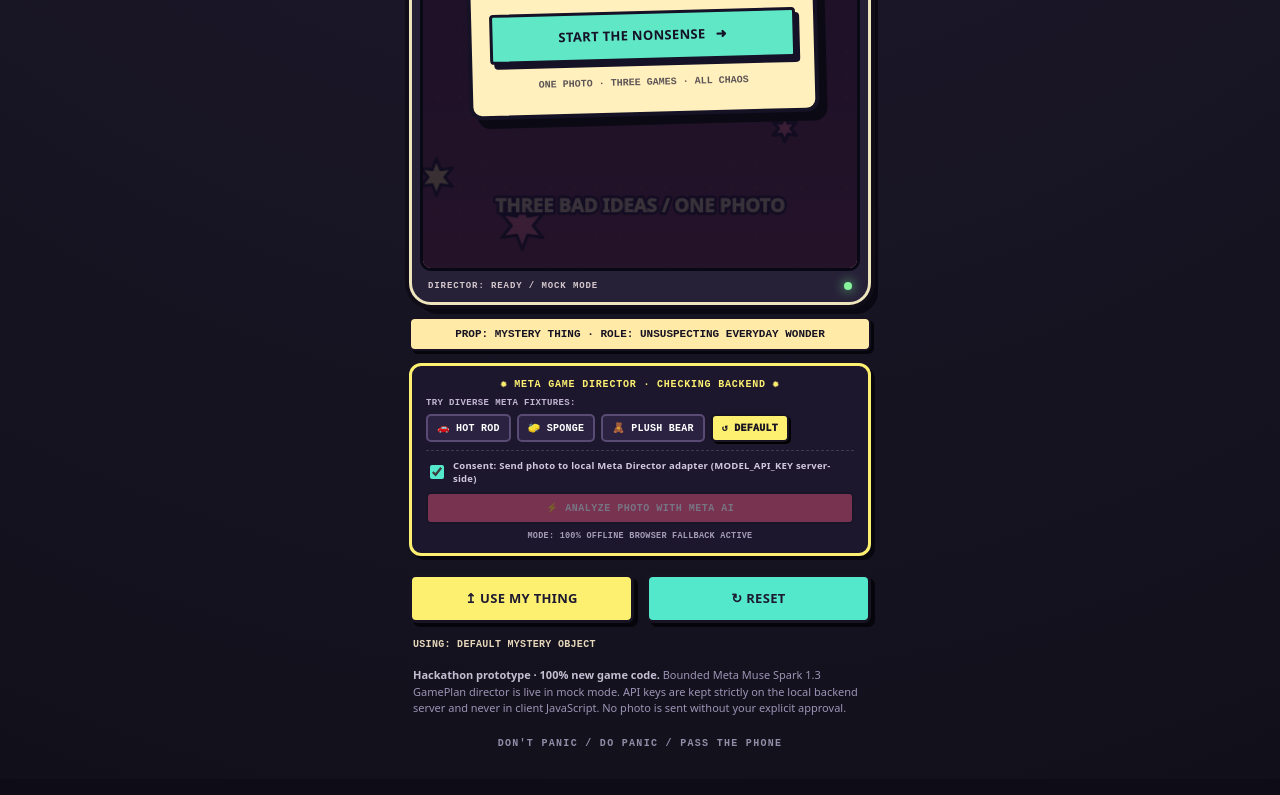
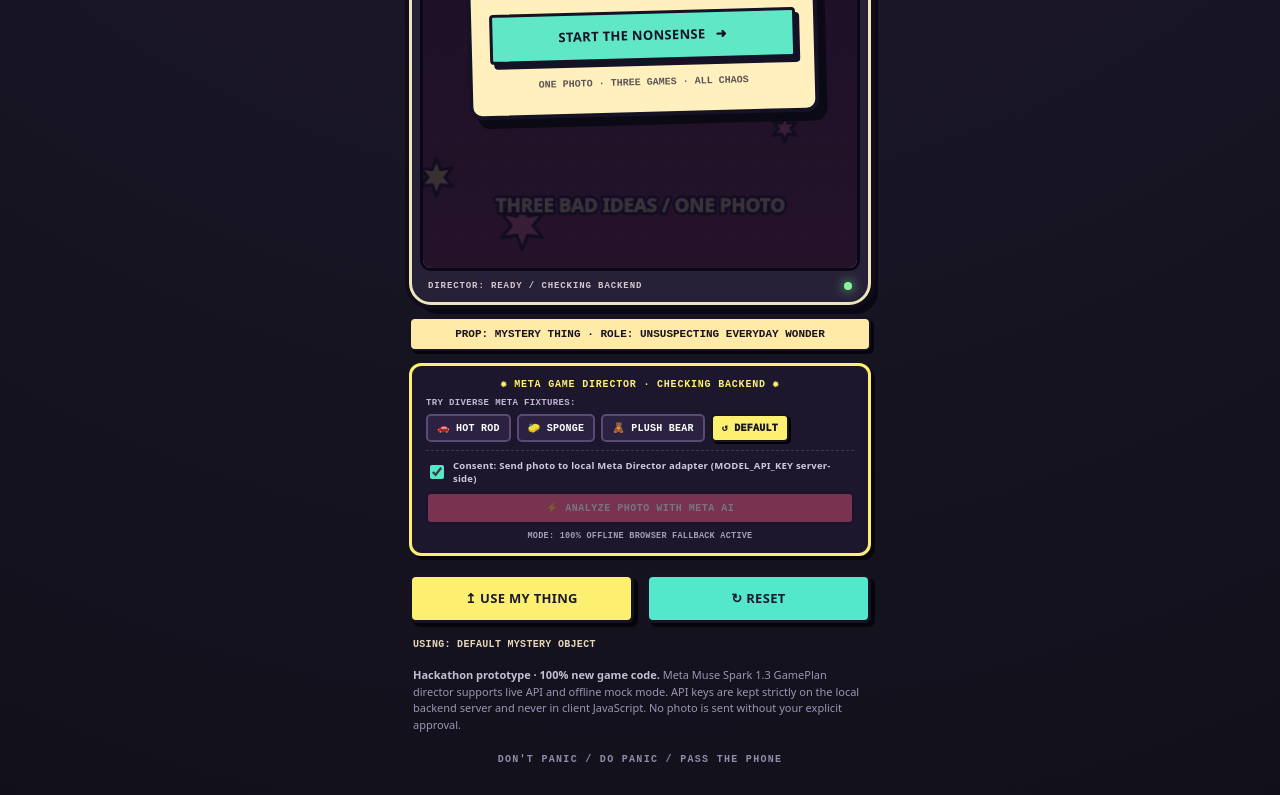
Before and after one commit to mataindustries/thing-mania, a website: page index.html in a window 1280 px wide. Shown: the part 498-1293 px from the top of the page. Drawn offline with Linux system fonts and the light colour scheme; no server answers.

Commit message:
Correct static director readiness and disclaimer labels

```diff
--- a/index.html
+++ b/index.html
@@ -29,7 +29,7 @@
           </div>
         </div>
       </div>
-      <div class="under-screen"><span id="status" aria-live="polite">DIRECTOR: READY / MOCK MODE</span><span class="led"></span></div>
+      <div class="under-screen"><span id="status" aria-live="polite">DIRECTOR: READY / CHECKING BACKEND</span><span class="led"></span></div>
     </div>
 
     <div id="roleBadge" class="role-badge" aria-live="polite">PROP: MYSTERY THING · ROLE: CHAOTIC ARCADE PROP</div>
@@ -60,7 +60,7 @@
       <button type="button" class="secondary" id="demo">↻ RESET</button>
     </div>
     <div id="photoNote" class="photo-status" aria-live="polite">USING: DEFAULT MYSTERY OBJECT</div>
-    <p class="disclaimer"><b>Hackathon prototype · 100% new game code.</b> Bounded Meta Muse Spark 1.3 GamePlan director is live in mock mode. API keys are kept strictly on the local backend server and never in client JavaScript. No photo is sent without your explicit approval.</p>
+    <p class="disclaimer"><b>Hackathon prototype · 100% new game code.</b> Meta Muse Spark 1.3 GamePlan director supports live API and offline mock mode. API keys are kept strictly on the local backend server and never in client JavaScript. No photo is sent without your explicit approval.</p>
     <footer>DON'T PANIC / DO PANIC / PASS THE PHONE</footer>
   </main>
   <script src="gameplan.js"></script>
```
